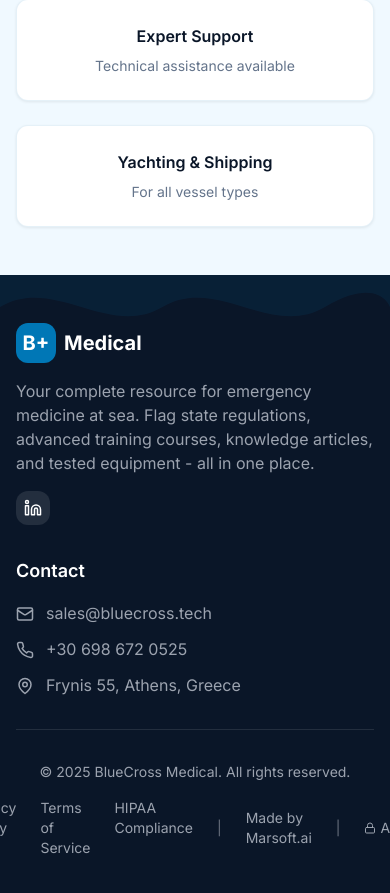
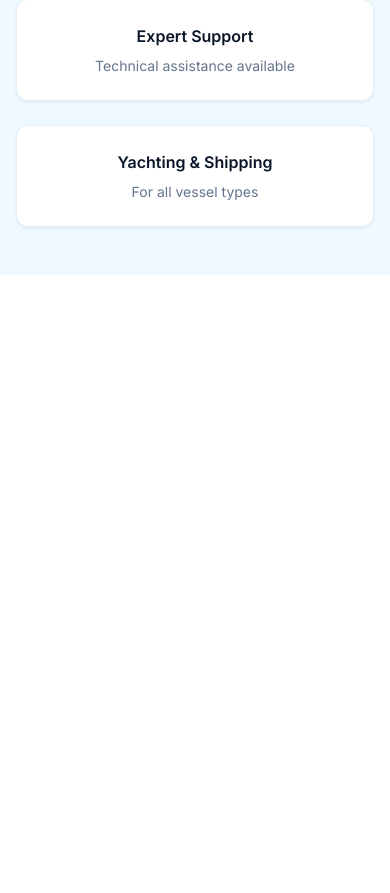
Before and after one commit to CaptPavlos/bluecross-medical, a React (Vite) app: page /products in a window 390 px wide. Shown: the part 1194-2087 px from the top of the page. After the commit the page ends 1469 px from the top, so only its background shows below. Built offline with nearby package versions, Linux system fonts and the light colour scheme; no server answers; the database is empty.

Commit message:
Hide footer on mobile view
- Add hidden md:block class to footer element
- Footer now only visible on tablet and desktop (768px and above)
- Provides cleaner mobile experience

```diff
--- a/src/components/Layout/Footer.tsx
+++ b/src/components/Layout/Footer.tsx
@@ -9,7 +9,7 @@
   const { isAdmin } = useAuth();
 
   return (
-    <footer className="bg-gradient-to-b from-brand-navy to-brand-navy text-white pt-12 pb-20 md:pb-8 relative overflow-hidden">
+    <footer className="hidden md:block bg-gradient-to-b from-brand-navy to-brand-navy text-white pt-12 pb-8 relative overflow-hidden">
       {/* Wave decoration at top */}
       <div className="absolute top-0 left-0 right-0 h-16 opacity-10">
         <svg className="w-full h-full" viewBox="0 0 1440 100" preserveAspectRatio="none">
```
